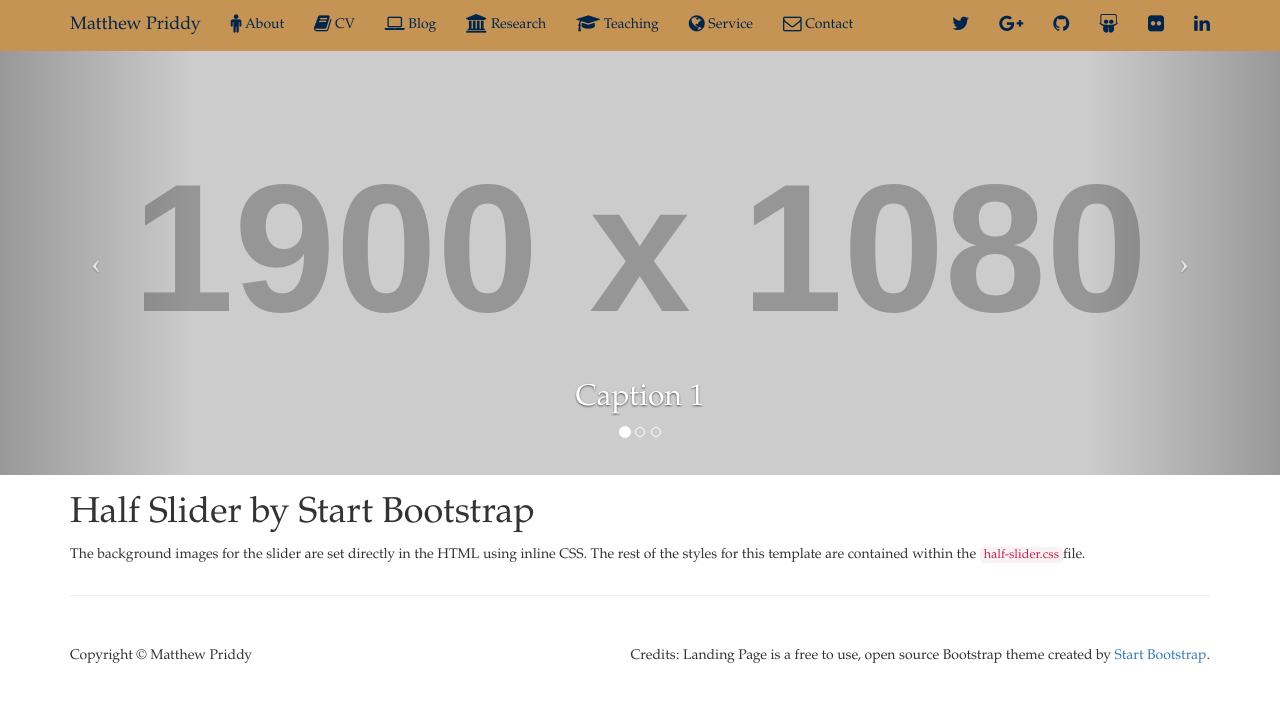
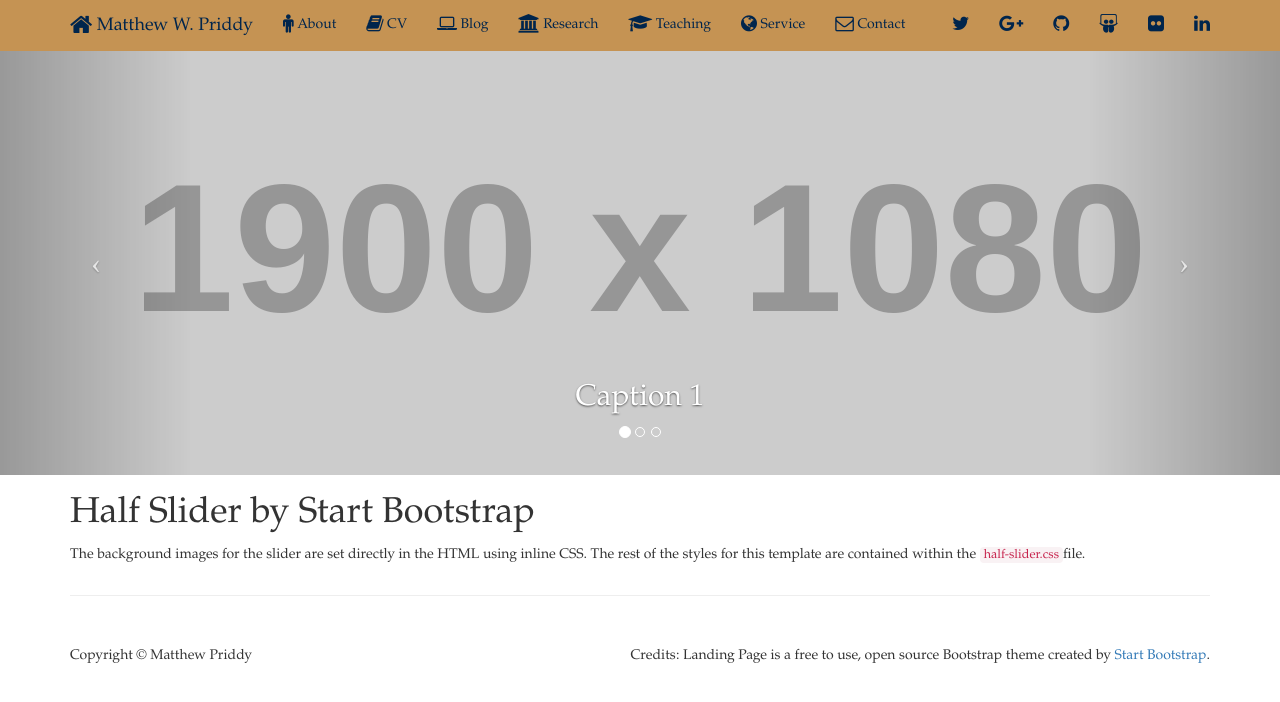
Before and after one commit to mwpriddy/mwpriddy.github.io, a Jekyll site: the page index.html, which Jekyll copies as it is, in a window 1280 px wide. Shown: the top 702 px of the page. Built offline with Jekyll 4.4.1, drawn with Linux system fonts in a browser that asks for light colours; nearby versions of some CDN libraries.

Commit message:
add font awesome to home link

```diff
--- a/index.html
+++ b/index.html
@@ -49,7 +49,7 @@
                     <span class="icon-bar"></span>
                     <span class="icon-bar"></span>
                 </button>
-                <a class="navbar-brand" href="#">Matthew Priddy</a>
+                <a class="navbar-brand" href="#"><i class="fa fa-home fa-lg"></i> Matthew W. Priddy</a>
             </div>
             <!-- Collect the nav links, forms, and other content for toggling -->
             <div class="collapse navbar-collapse" id="bs-example-navbar-collapse-1">
```
